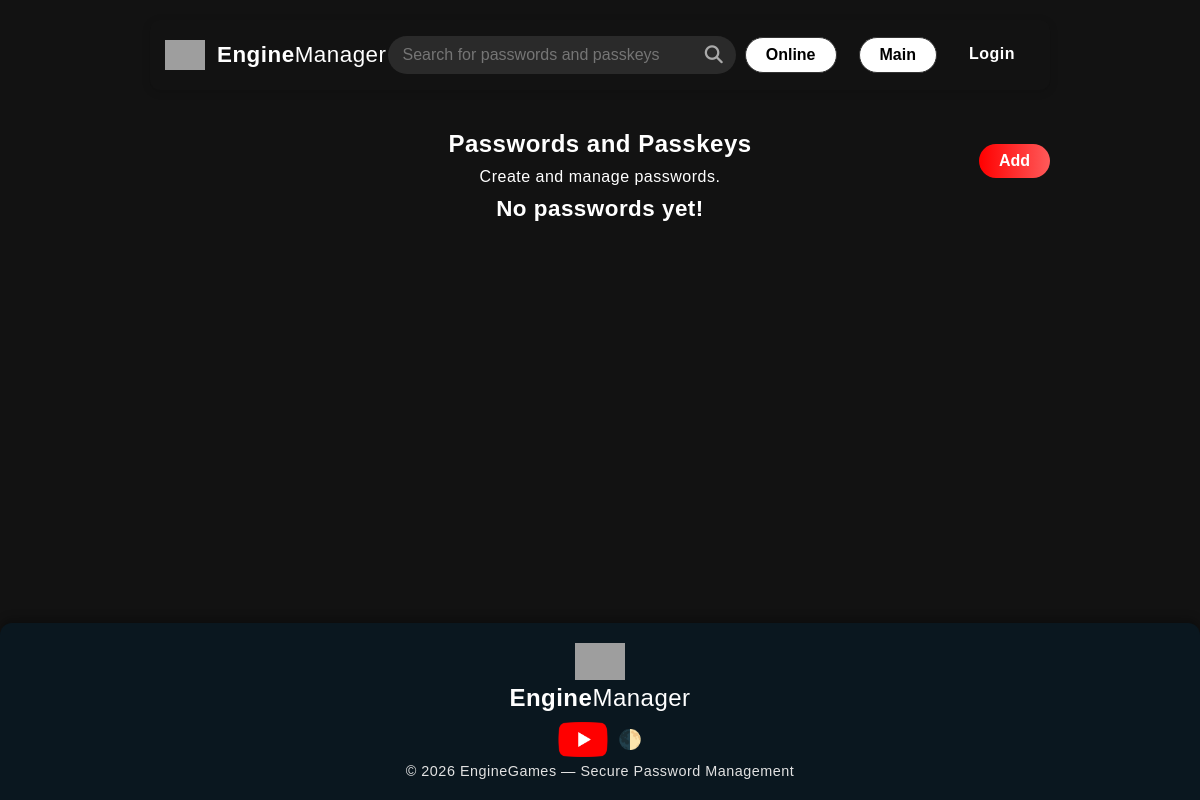
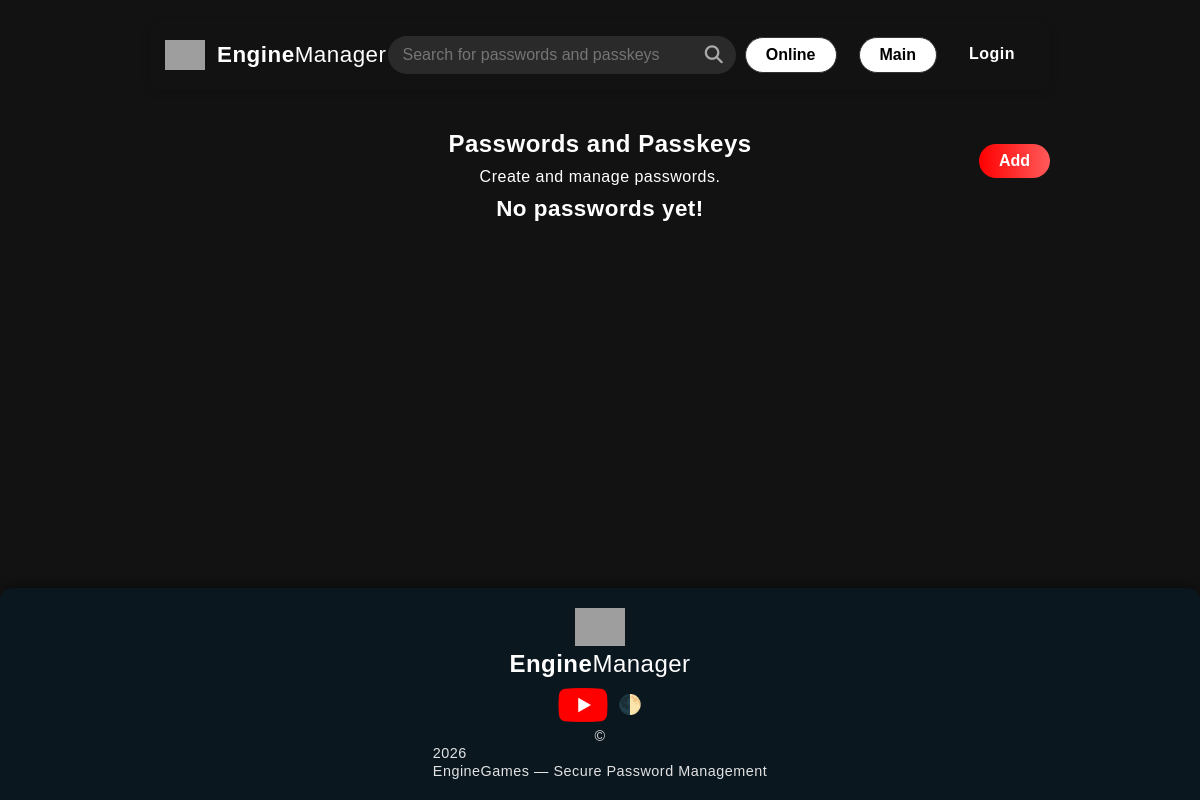
Before and after one commit to EngineGames-Development/EngineManager, an Electron app: page Offline.html in a window 1200 px wide. Drawn offline with Linux system fonts and the light colour scheme; grey boxes are pictures that could not be loaded.

Commit message:
7th January 2026 | Copyright

```diff
--- a/Offline.css
+++ b/Offline.css
@@ -688,7 +688,7 @@ footer {
     color: #ffffff;
     font-weight: 300;
 }
-.footer-text {
+.footer-text, #year {
     font-size: 0.9rem;
     color: #e2e2e2;
     margin: 0;
--- a/Offline.html
+++ b/Offline.html
@@ -119,7 +119,8 @@
       </a>
       <button id="footer-theme-toggle" class="footer-btn">🌙</button>
     </div>
-    <p class="footer-text">© 2026 EngineGames — Secure Password Management</p>
+    <p class="footer-text">© <span id="year"></span> EngineGames — Secure Password Management</p>
+    <script>document.getElementById("year").textContent = new Date().getFullYear();</script>
   </div>
   </footer>
 <script type="module" src="./js/main.js"></script>
```
Also changed, not shown: 404.html (+2 -1 lines), index.html (+2 -1 lines).
